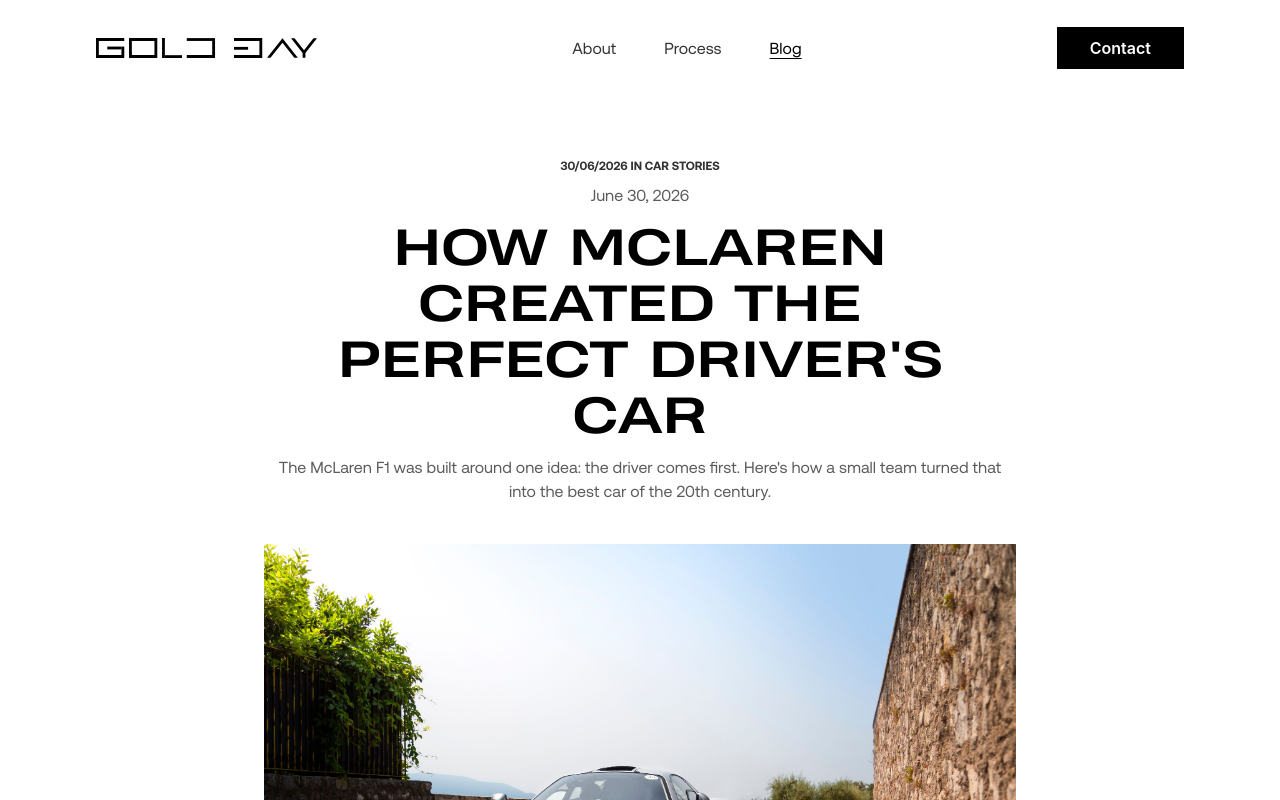
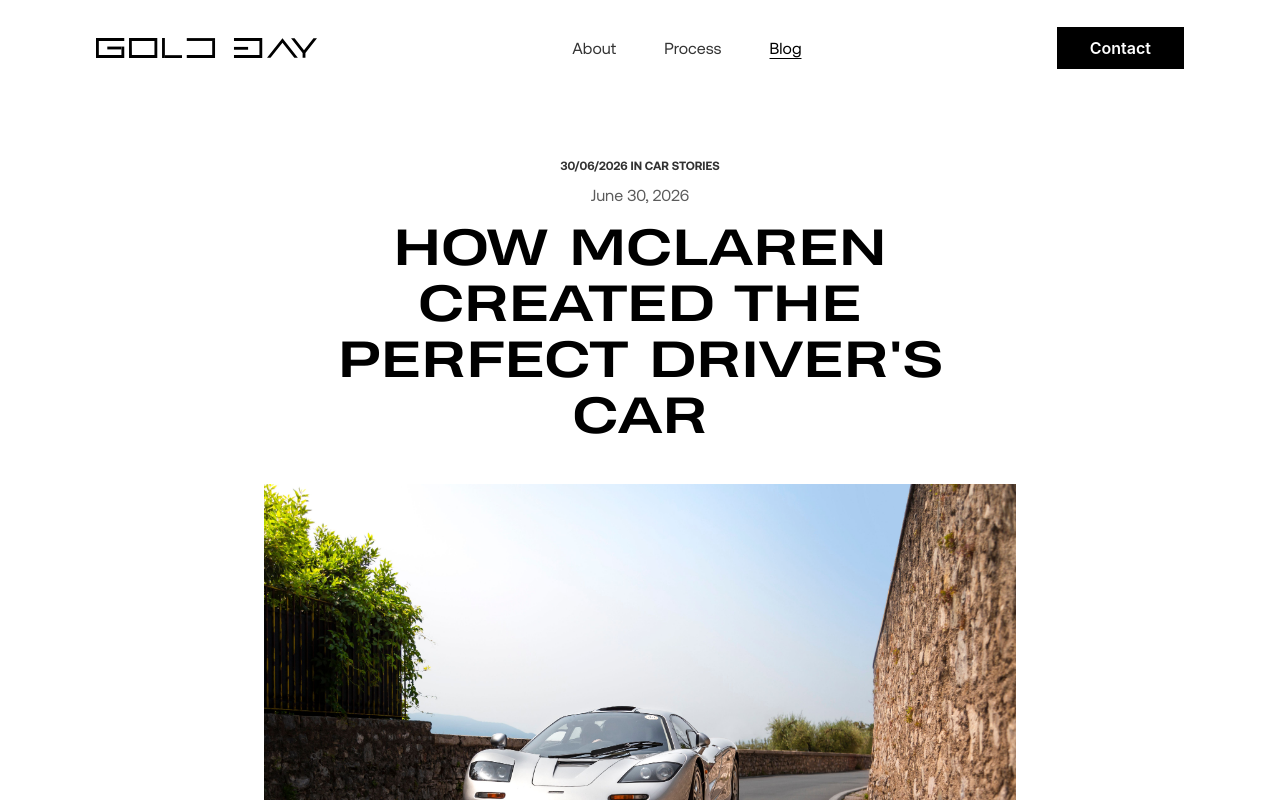
Before and after one commit to KaneHFernandez/Gold-Bay-Studio, a Next.js app: page /blog/how-mclaren-created-the-perfect-drivers-car in a window 1280 px wide. Shown: the top 800 px of the page. Built offline with nearby package versions, Linux system fonts and the light colour scheme.

Commit message:
firt blog post final edits

```diff
--- a/app/Data/posts.js
+++ b/app/Data/posts.js
@@ -32,8 +32,8 @@
     date: '2026-06-30',
     eyebrow: '30/06/2026 in Car Stories',
     title: 'How McLaren Created the Perfect Driver\'s Car',
-    excerpt:
-      'The McLaren F1 was built around one idea: the driver comes first. Here\'s how a small team turned that into the best car of the 20th century.',
+    // excerpt:
+    //   'The McLaren F1 was built around one idea: the driver comes first. Here\'s how a small team turned that into the best car of the 20th century.',
     coverImage: '/Mclaren-F1-blog/Mcalren F1 front-single.jpg',
     coverImageAlt: 'McLaren F1 front view',
     content: [
@@ -96,80 +96,6 @@
         src: '/Mclaren-F1-blog/Mcalren F1 front-side-driving copy.jpg',
         alt: 'McLaren F1 front side, driving',
       },
-      {
-        type: 'quote',
-        text: 'It was stable enough that I could walk by the side of it. The best car ever built.',
-      },
-    ],
-  },
-  {
-    slug: 'why-your-website-is-losing-leads',
-    date: '2025-01-15',
-    eyebrow: 'Strategy',
-    title: 'Why Your Website Is Losing Qualified Leads (And How to Fix It)',
-    excerpt:
-      'Most automotive lifestyle brands have websites that look good but convert at under 1%. Here\'s what\'s actually going wrong.',
-    coverImage: '/img/blog/cover-losing-leads.jpg',
-    coverImageAlt: 'Supercar on track',
-    content: [
-      {
-        type: 'paragraph',
-        text: 'The average website in the luxury automotive space converts at 0.2–0.5%. That means for every 1,000 visitors, fewer than 5 people reach out. If your site is getting traffic but not leads, the design isn\'t the problem — the strategy is.',
-      },
-      {
-        type: 'heading',
-        text: 'The Real Problem: No Clear Path',
-      },
-      {
-        type: 'paragraph',
-        text: 'Visitors land on your site and immediately face a decision: scroll, click a menu item, or leave. Without a clear visual hierarchy that guides them toward one specific action, most choose the easiest option — leaving.',
-      },
-      {
-        type: 'image',
-        src: '/img/blog/conversion-path.jpg',
-        alt: 'Website conversion path diagram',
-      },
-      {
-        type: 'heading',
-        text: 'What a Strategy-Backed Site Looks Like',
-      },
-      {
-        type: 'paragraph',
-        text: 'Every section on the page has a job. The hero qualifies the visitor. The social proof builds trust. The services section clarifies what you offer. And the CTA makes the next step obvious. When each section does its job, conversion rates climb.',
-      },
-      {
-        type: 'quote',
-        text: 'We took a local business from 0.2% to 6.99% conversion in 30 days — not by redesigning the visuals, but by redesigning the strategy.',
-      },
-    ],
-  },
-  {
-    slug: 'what-qualified-leads-actually-look-like',
-    date: '2025-02-03',
-    eyebrow: 'Lead Generation',
-    title: 'What Qualified Leads Actually Look Like for Automotive Lifestyle Brands',
-    excerpt:
-      'Not all enquiries are worth your time. Here\'s how to attract people who are already pre-sold before they reach out.',
-    coverImage: '/img/blog/cover-qualified-leads.jpg',
-    coverImageAlt: 'Driver in supercar',
-    content: [
-      {
-        type: 'paragraph',
-        text: 'A qualified lead already knows what you offer, believes it\'s worth the price, and is ready to take the next step. The goal of your website isn\'t to explain what you do — it\'s to confirm that you\'re the right choice.',
-      },
-      {
-        type: 'heading',
-        text: 'Filtering at the Top',
-      },
-      {
-        type: 'paragraph',
-        text: 'Your hero section is a filter, not an introduction. It should speak directly to your ideal customer and subtly repel everyone else. Vague headlines attract curious browsers. Specific headlines attract serious buyers.',
-      },
-      {
-        type: 'image',
-        src: '/img/blog/hero-example.jpg',
-        alt: 'Example of a high-converting hero section',
-      },
     ],
   },
 ]
```
